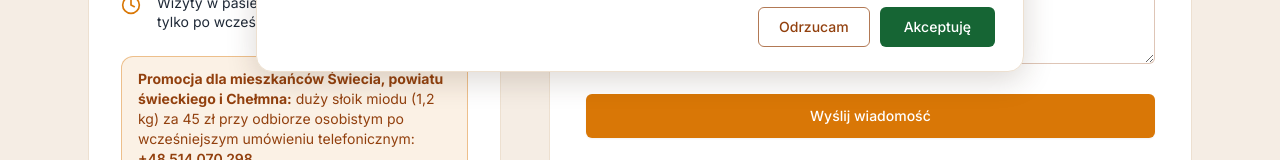
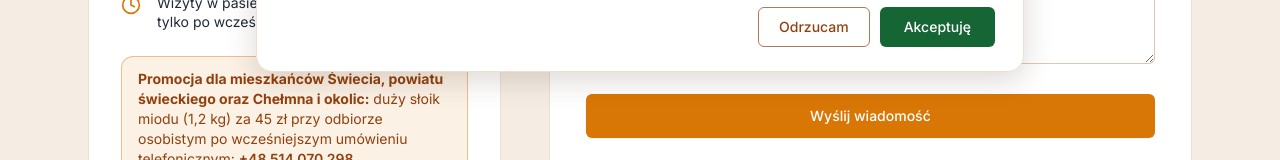
Before and after one commit to jankess4-lgtm/jankesowa-pasieka, a Next.js app: page /kontakt in a window 1280 px wide. Shown: the part 704-864 px from the top of the page. Built offline with nearby package versions, Linux system fonts and the light colour scheme; no server answers.

Commit message:
Chełmno i okolice

```diff
--- a/components/PromoSwiecie.tsx
+++ b/components/PromoSwiecie.tsx
@@ -1,7 +1,7 @@
 export default function PromoSwiecie({ className = "" }: { className?: string }) {
   return (
     <div className={`rounded-xl border border-brand-gold/40 bg-brand-gold/10 px-4 py-3 text-sm text-brand-brown ${className}`}>
-      <strong>Promocja dla mieszkańców Świecia, powiatu świeckiego i Chełmna:</strong> duży słoik miodu (1,2 kg) za 45 zł przy
+      <strong>Promocja dla mieszkańców Świecia, powiatu świeckiego oraz Chełmna i okolic:</strong> duży słoik miodu (1,2 kg) za 45 zł przy
       odbiorze osobistym po wcześniejszym umówieniu telefonicznym:{" "}
       <a href="tel:+48514070298" className="font-semibold underline whitespace-nowrap">+48 514 070 298</a>.
       <span className="block mt-1 text-xs text-brand-brown/70">
```
